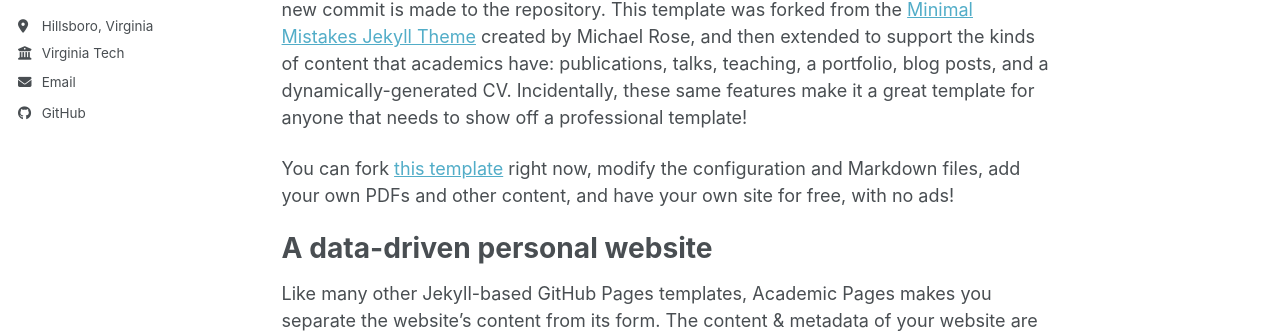
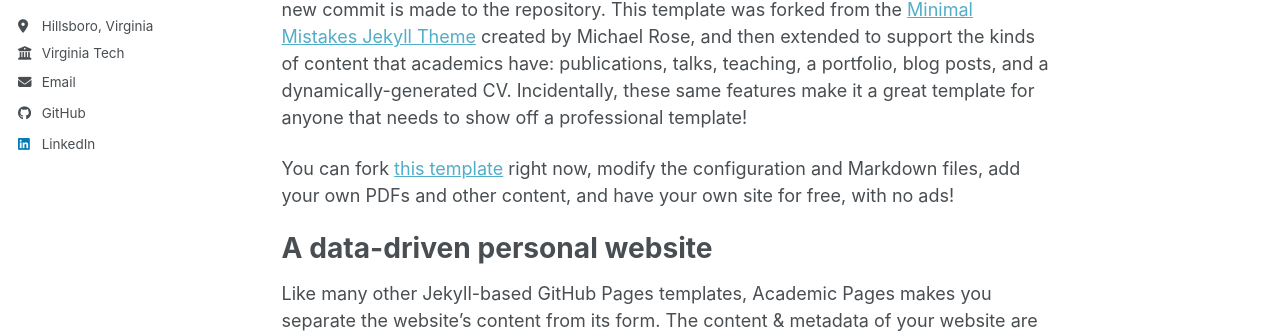
Before and after one commit to andrewcstewart21/andrewcstewart21.github.io, a Jekyll site: the page built from _pages/about.md, in a window 1280 px wide. Shown: the part 256-589 px from the top of the page. Built offline with Jekyll 4.4.1, drawn with Linux system fonts in a browser that asks for light colours; a script bundle is joined from its source files by our own code; library files that are not in the unit come from our copies.

Commit message:
Fix avatar path and update LinkedIn username

```diff
--- a/_config.yml
+++ b/_config.yml
@@ -23,7 +23,7 @@
 #               Additional customization can be done by editing /_includes/author-profile.html
 author:
   # Biographic information
-  avatar           : "images/Grad.jpg"
+  avatar           : "/images/Grad.jpg"
   name             : "Andrew Stewart"
   pronouns         : "He/him"
   bio              : "Short biography for the left-hand sidebar"
@@ -66,7 +66,7 @@
   #keybase          : # Username
   #instagram        : # Username
   #lastfm           : # Username
-  linkedin         : # Username
+  linkedin         : acsvt
   #mastodon         : # URL
   #medium           : # URL
   #pinterest        : # Username
```
